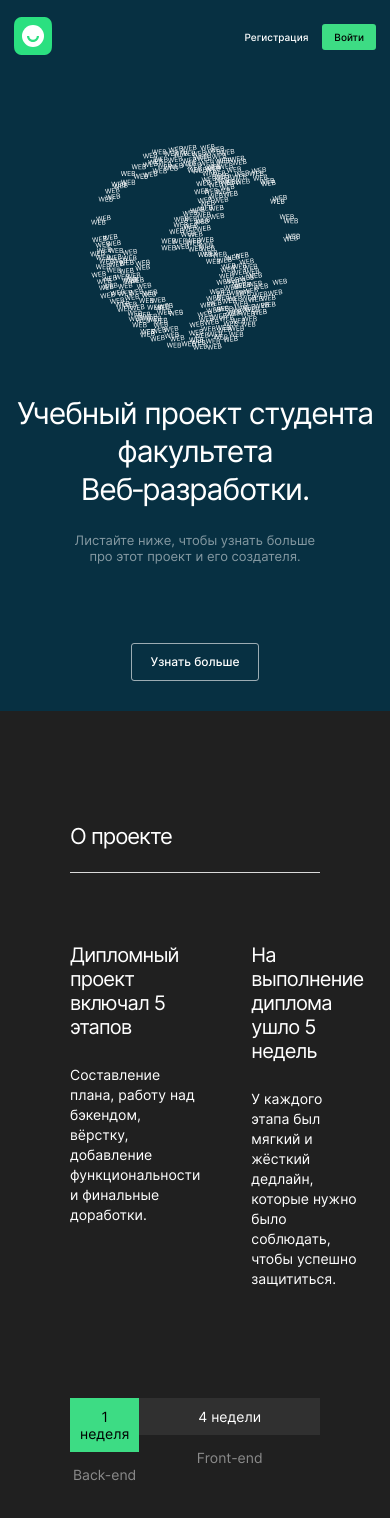
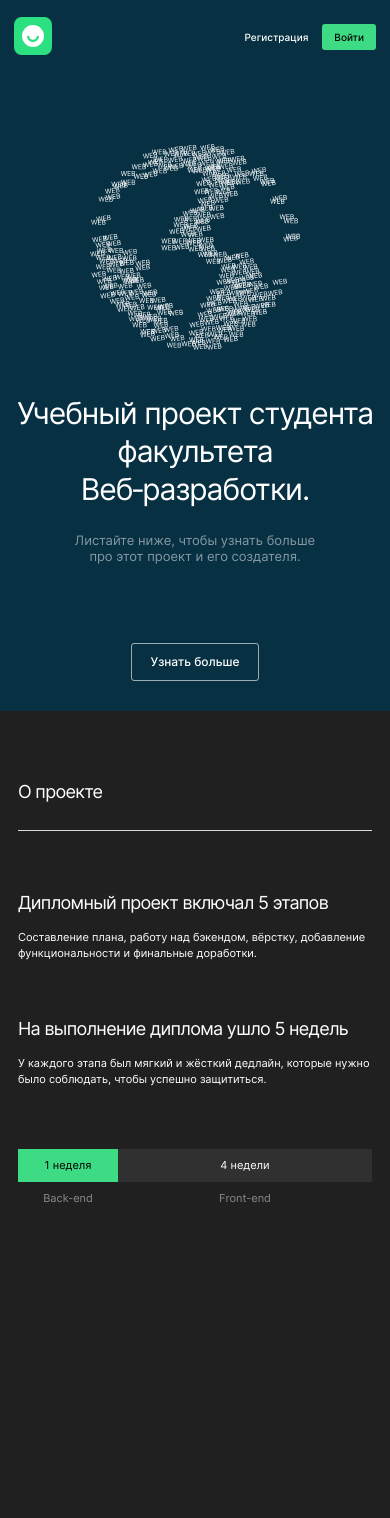
Before and after one commit to Tptechnician/movies-explorer-frontend, a React (Create React App) app: page / in a window 390 px wide. Shown: the top 1518 px of the page. After the commit the page ends 1295 px from the top, so only its background shows below. Built offline with nearby package versions, Linux system fonts and the light colour scheme.

Commit message:
HTML-markup: Component/about-project: adaptive markup

```diff
--- a/src/components/AboutProject/AboutProject.css
+++ b/src/components/AboutProject/AboutProject.css
@@ -56,9 +56,6 @@
   grid-template-columns: 1fr 4fr;
 }
 
-.about-project__time-bar__first-column {
-}
-
 .about-project__time-bar__first-column__time {
   margin: 0;
   padding: 10px;
@@ -78,9 +75,6 @@
   line-height: 17px;
   text-align: center;
   color: #8b8b8b;
-}
-
-.about-project__time-bar__second-column {
 }
 
 .about-project__time-bar__second-column__time {
@@ -103,3 +97,78 @@
   text-align: center;
   color: #8b8b8b;
 }
+
+@media (min-width: 426px) and (max-width: 768px) {
+  .about-project {
+    margin: 0;
+    padding: 91px 50px 90px;
+  }
+  .about-project__info {
+    gap: 36px;
+  }
+  .about-project__info__list__subtitle {
+    margin: 22px 0 0 0;
+    font-size: 12px;
+    line-height: 18px;
+  }
+  .about-project__time-bar {
+    margin: 92px 0 0 0;
+  }
+  .about-project__time-bar__first-column {
+    width: 140px;
+  }
+}
+
+@media (min-width: 320px) and (max-width: 425px) {
+  .about-project {
+    margin: 0;
+    padding: 70px 18px 90px;
+  }
+  .about-project__title {
+    font-size: 18px;
+    line-height: 22px;
+    letter-spacing: -0.7px;
+    padding-bottom: 27px;
+  }
+  .about-project__info {
+    margin: 61px 0 0 0;
+    flex-direction: column;
+    gap: 57px;
+  }
+  .about-project__info__list__title {
+    font-size: 18px;
+    line-height: 22px;
+    letter-spacing: -0.7px;
+  }
+  .about-project__info__list__subtitle {
+    margin: 15px 0 0 0;
+    font-size: 11px;
+    line-height: 16px;
+  }
+  .about-project__time-bar {
+    margin: 62px 0 0 0;
+  }
+  .about-project__time-bar__first-column {
+    width: 100px;
+  }
+  .about-project__time-bar__first-column__time {
+    padding: 10px;
+    font-size: 11px;
+    line-height: 13px;
+  }
+  .about-project__time-bar__first-column__subtitle {
+    margin: 10px 0 0 0;
+    font-size: 11px;
+    line-height: 13px;
+  }
+  .about-project__time-bar__second-column__time {
+    font-size: 11px;
+    line-height: 13px;
+  }
+
+  .about-project__time-bar__second-column__subtitle {
+    margin: 10px 0 0 0;
+    font-size: 11px;
+    line-height: 13px;
+  }
+}
```
Also changed, not shown: 1 other file (tests, documents, lock files or other folders).
